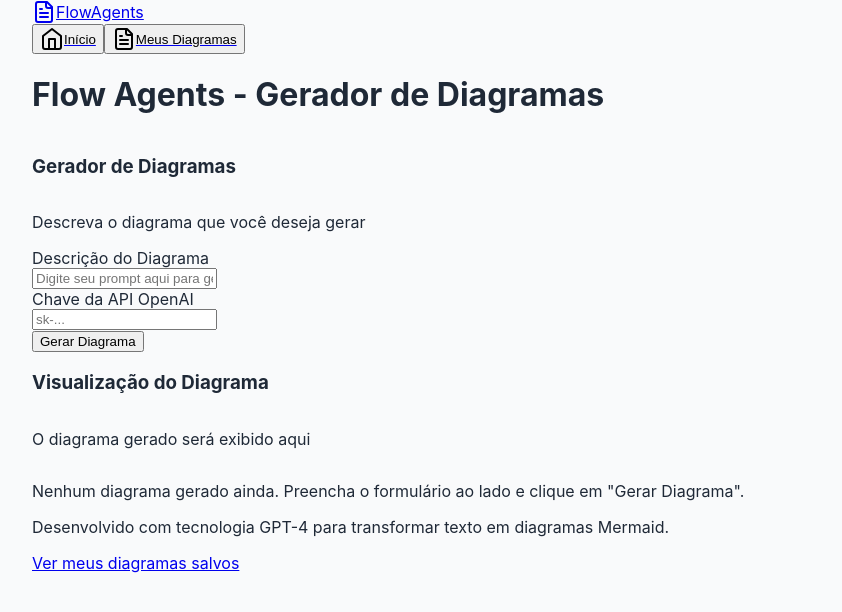
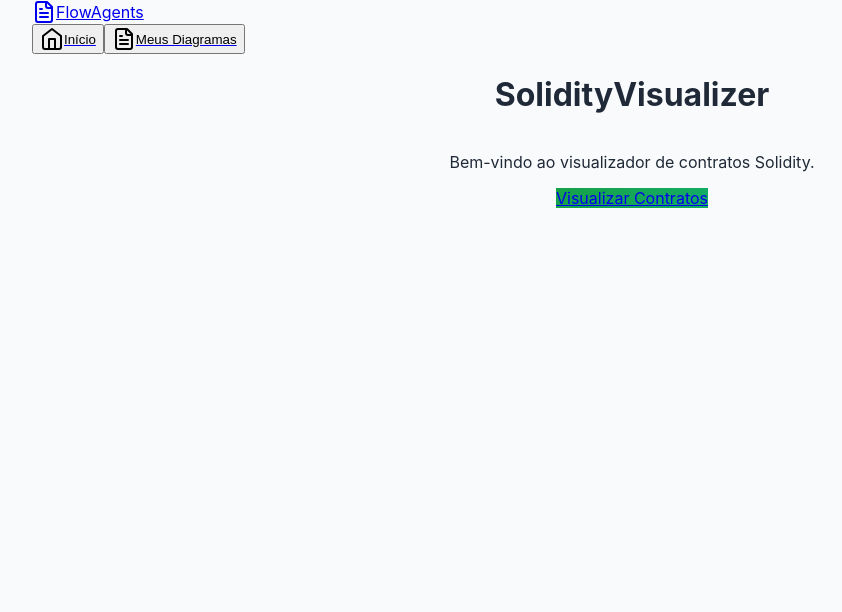
Before and after one commit to diegofornalha/SolidityVisualizer, a Next.js app: page / in a window 1280 px wide. Shown: the top 612 px of the page, without its empty margins (8-850 px from the left). Built offline with nearby package versions, Linux system fonts and the light colour scheme.

Commit message:
Simplificada a página inicial para remover dependências complexas

```diff
--- a/src/app/page.tsx
+++ b/src/app/page.tsx
@@ -1,198 +1,17 @@
-"use client";
-
-import { useState, useEffect } from "react";
-import { Button } from "~/components/ui/button";
-import { Input } from "~/components/ui/input";
-import { Card, CardContent, CardDescription, CardHeader, CardTitle } from "~/components/ui/card";
-import { Label } from "~/components/ui/label";
-import { useToast } from "~/components/ui/use-toast";
-import { Loader2 } from "lucide-react";
-import { DiagramaZoom } from "./diagramas/diagrama-zoom";
+import Image from 'next/image';
+import Link from 'next/link';
 
 export default function Home() {
-  const [prompt, setPrompt] = useState("");
-  const [apiKey, setApiKey] = useState("");
-  const [isGenerating, setIsGenerating] = useState(false);
-  const [diagramCode, setDiagramCode] = useState<string | null>(null);
-  const [isLoading, setIsLoading] = useState(false);
-  const { toast } = useToast();
+  return (
+    <main className="container">
+      <div className="flex flex-col items-center justify-between p-24">
+        <h1>SolidityVisualizer</h1>
+        <p>Bem-vindo ao visualizador de contratos Solidity.</p>
 
-  // Recuperar a API key do localStorage quando o componente carregar
-  useEffect(() => {
-    const savedApiKey = localStorage.getItem("openai_api_key");
-    if (savedApiKey) {
-      setApiKey(savedApiKey);
-    }
-  }, []);
-
-  const handleSubmit = async (e: React.FormEvent) => {
-    e.preventDefault();
-
-    if (!prompt) {
-      toast({
-        title: "Erro",
-        description: "Por favor, digite um prompt.",
-        variant: "destructive",
-      });
-      return;
-    }
-
-    if (!apiKey) {
-      toast({
-        title: "Erro",
-        description: "Por favor, insira sua chave da API do OpenAI.",
-        variant: "destructive",
-      });
-      return;
-    }
-
-    try {
-      // Salvar a API key no localStorage
-      localStorage.setItem("openai_api_key", apiKey);
-
-      setIsGenerating(true);
-      setIsLoading(true);
-
-      const response = await fetch("/api/generate-diagram", {
-        method: "POST",
-        headers: {
-          "Content-Type": "application/json",
-        },
-        body: JSON.stringify({
-          prompt,
-          apiKey,
-        }),
-      });
-
-      if (!response.ok) {
-        const errorData = await response.json();
-        throw new Error(errorData.error || "Falha ao gerar o diagrama.");
-      }
-
-      const data = await response.json();
-      setDiagramCode(data.diagram);
-
-      // Salvar o diagrama no banco de dados junto com a chave da API
-      await fetch("/api/diagramas", {
-        method: "POST",
-        headers: {
-          "Content-Type": "application/json",
-        },
-        body: JSON.stringify({
-          prompt,
-          diagram: data.diagram,
-          apiKey: apiKey,
-          title: prompt.substring(0, 50) + (prompt.length > 50 ? "..." : ""),
-        }),
-      });
-
-      toast({
-        title: "Sucesso!",
-        description: "Diagrama gerado com sucesso.",
-      });
-    } catch (error) {
-      console.error("Erro ao gerar diagrama:", error);
-      toast({
-        title: "Erro",
-        description: error instanceof Error ? error.message : "Falha ao gerar o diagrama.",
-        variant: "destructive",
-      });
-    } finally {
-      setIsGenerating(false);
-      setIsLoading(false);
-    }
-  };
-
-  return (
-    <main className="container mx-auto py-10 px-4">
-      <h1 className="text-3xl font-bold text-center mb-6">
-        Flow Agents - Gerador de Diagramas
-      </h1>
-
-      <div className="grid md:grid-cols-2 gap-8">
-        <Card>
-          <CardHeader>
-            <CardTitle>Gerador de Diagramas</CardTitle>
-            <CardDescription>
-              Descreva o diagrama que você deseja gerar
-            </CardDescription>
-          </CardHeader>
-          <CardContent>
-            <form onSubmit={handleSubmit} className="space-y-4">
-              <div className="space-y-2">
-                <Label htmlFor="prompt">Descrição do Diagrama</Label>
-                <Input
-                  id="prompt"
-                  placeholder="Digite seu prompt aqui para gerar um diagrama..."
-                  value={prompt}
-                  onChange={(e) => setPrompt(e.target.value)}
-                  className="h-24"
-                  disabled={isGenerating}
-                />
-              </div>
-
-              <div className="space-y-2">
-                <Label htmlFor="apiKey">Chave da API OpenAI</Label>
-                <Input
-                  id="apiKey"
-                  type="password"
-                  placeholder="sk-..."
-                  value={apiKey}
-                  onChange={(e) => setApiKey(e.target.value)}
-                  disabled={isGenerating}
-                />
-              </div>
-
-              <Button type="submit" className="w-full" disabled={isGenerating}>
-                {isGenerating ? (
-                  <>
-                    <Loader2 className="mr-2 h-4 w-4 animate-spin" />
-                    Gerando...
-                  </>
-                ) : (
-                  "Gerar Diagrama"
-                )}
-              </Button>
-            </form>
-          </CardContent>
-        </Card>
-
-        <Card>
-          <CardHeader>
-            <CardTitle>Visualização do Diagrama</CardTitle>
-            <CardDescription>
-              O diagrama gerado será exibido aqui
-            </CardDescription>
-          </CardHeader>
-          <CardContent>
-            {isLoading ? (
-              <div className="flex justify-center items-center h-64">
-                <Loader2 className="h-8 w-8 animate-spin" />
-              </div>
-            ) : diagramCode ? (
-              <DiagramaZoom codigo={diagramCode} titulo={prompt} />
-            ) : (
-              <div className="text-center p-12 bg-gray-50 rounded-lg border border-gray-200">
-                <p className="text-gray-500">
-                  Nenhum diagrama gerado ainda. Preencha o formulário ao lado e clique em "Gerar Diagrama".
-                </p>
-              </div>
-            )}
-          </CardContent>
-        </Card>
-      </div>
-
-      <div className="mt-8 text-center">
-        <p className="text-sm text-gray-500">
-          Desenvolvido com tecnologia GPT-4 para transformar texto em diagramas Mermaid.
-        </p>
-        <div className="mt-2">
-          <a
-            href="/diagramas"
-            className="text-blue-500 hover:text-blue-700 underline text-sm"
-          >
-            Ver meus diagramas salvos
-          </a>
+        <div className="flex gap-4 mt-8">
+          <Link href="/visualizar" className="gradient-hover">
+            Visualizar Contratos
+          </Link>
         </div>
       </div>
     </main>
```
